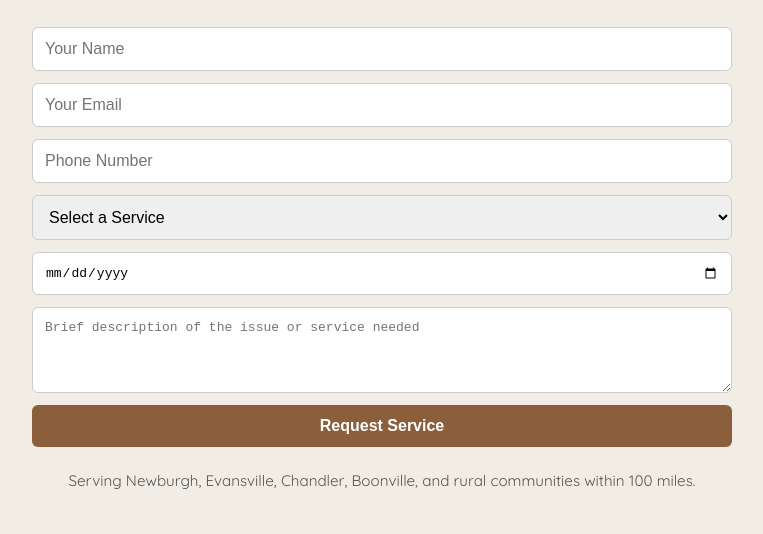
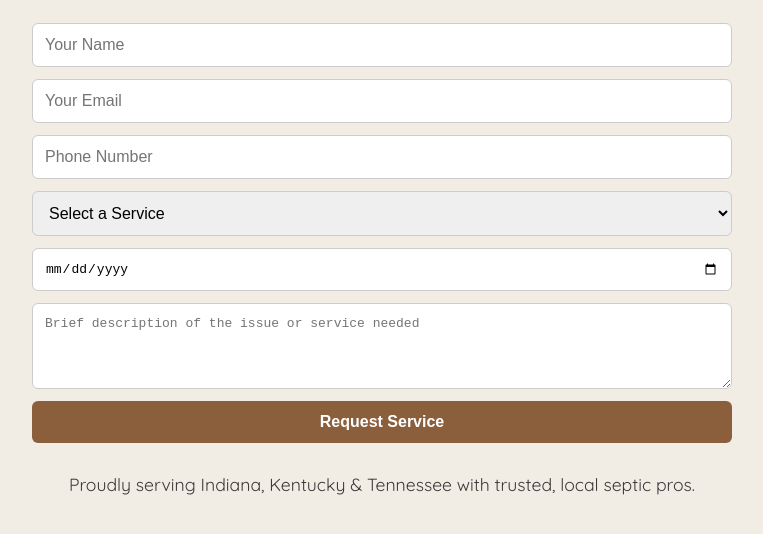
Before and after one commit to kenszupello/Aspire-Septic, a plain HTML site: page index.html in a window 1280 px wide. Shown: the part 194-728 px from the top of the page, without its empty margins (258-1021 px from the left). Drawn offline with Linux system fonts and the light colour scheme.

Commit message:
Update index.html

```diff
--- a/index.html
+++ b/index.html
@@ -36,7 +36,10 @@
     </form>
 
 <p style="margin-top: 24px; font-size: 0.95em; color: #555;">
-  Serving Newburgh, Evansville, Chandler, Boonville, and rural communities within 100 miles.
+  <p class="service-area">
+  Proudly serving Indiana, Kentucky & Tennessee with trusted, local septic pros.
+</p>
+
 </p>
 
 </p>
```
